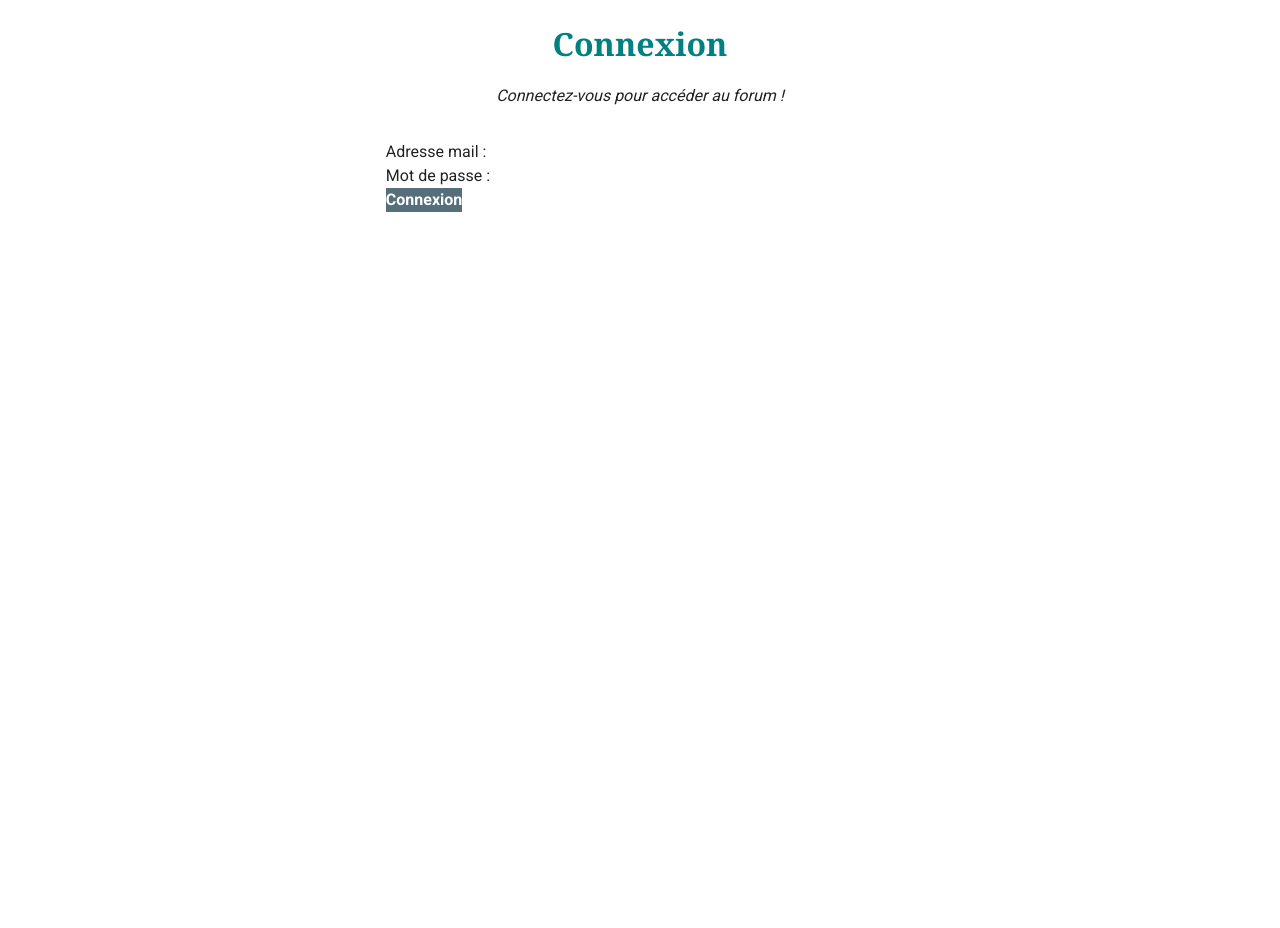
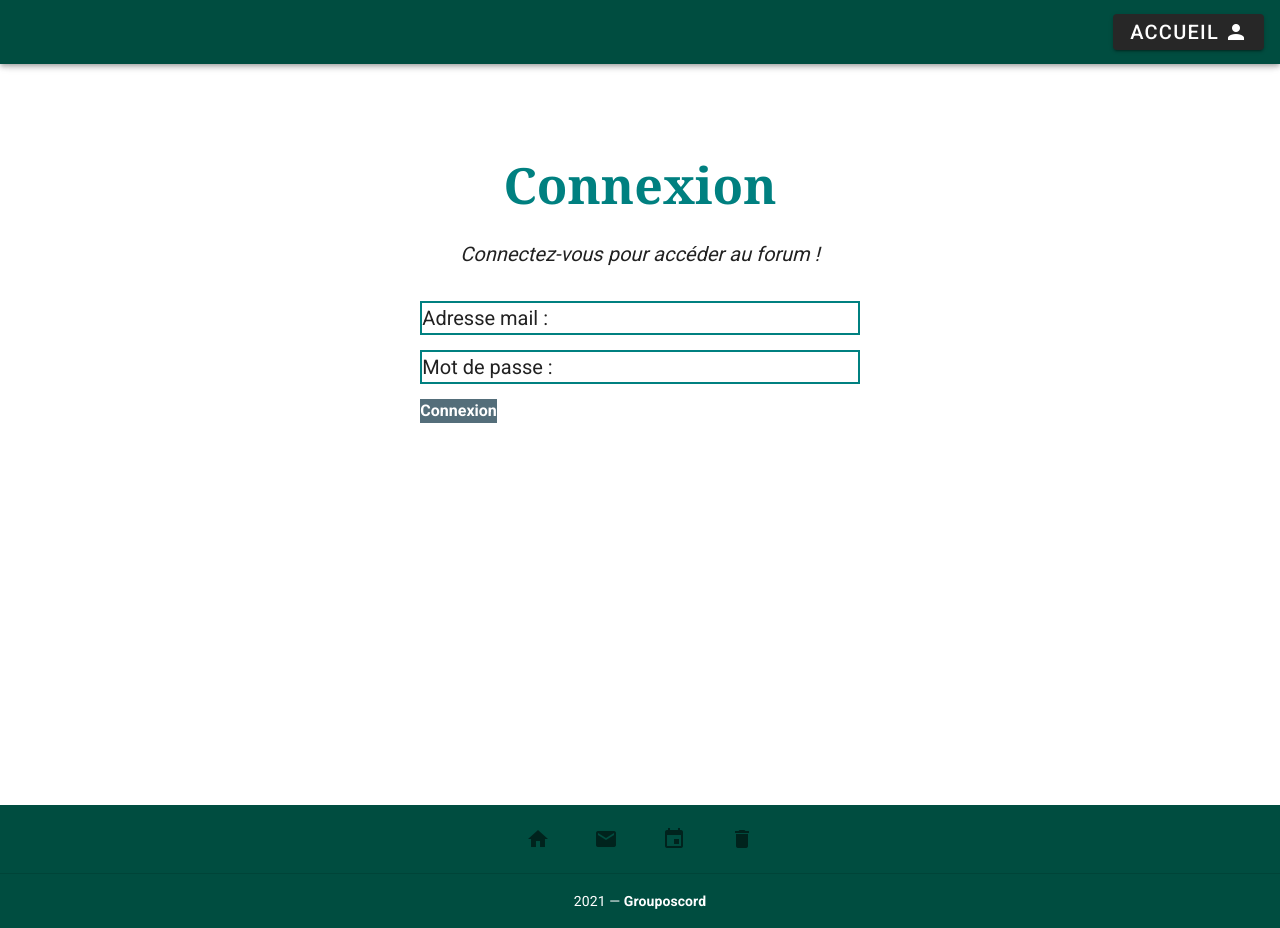
Before and after one commit to jonathan-lejeune-code/jonathanlejeunegroupomania-front, a Vue app in the folder frontend/: page /login in a window 1280 px wide. Before the commit the page ends 800 px from the top, so only its background shows below. Built offline with nearby package versions, Linux system fonts and the light colour scheme.

Commit message:
page conexion en cours

```diff
--- a/frontend/src/components/Connexionform.vue
+++ b/frontend/src/components/Connexionform.vue
@@ -62,8 +62,17 @@ export default {
     margin-right: auto;
 }
 
+.form-group{
+    font-size: 20px;
+    border: solid teal 2px;
+    margin-bottom: 15px;
+}
+
 .form-control{
-    width: 400px;
+    width: 300px;
+    height: 30px;
+
+
 }
 
 .btn-submit-color{
--- a/frontend/src/views/HomeLogin.vue
+++ b/frontend/src/views/HomeLogin.vue
@@ -1,17 +1,29 @@
 <template>
-<div class="d-flex flex-column align-items-center">
-    <h2 class="text-center subtitle pt-5 pb-4">Connexion</h2>
-    <p class="text-center font-italic">Connectez-vous pour accéder au forum !</p>
-    <ConnexionForm/>
-</div>
+<v-app>
+    <HeaderForm></HeaderForm>
+    <v-main>
+        <div class=" Form d-flex flex-column align-items-center">
+            <h2 class="H2 text-center subtitle pt-5 pb-4">Connexion</h2>
+            <p class="P text-center font-italic">Connectez-vous pour accéder au forum !</p>
+            <ConnexionForm/>
+        </div>
+    </v-main>
+
+    <Footer></Footer>
+
+</v-app>
 </template>
 
 <script>
+import HeaderForm from '../components/HeaderForm.vue'
 import ConnexionForm from '../components/ConnexionForm'
+import Footer from '../components/Footer.vue'
 export default {
-  name: 'HomeSignup',
+  name: 'HomeLogin',
   components: {
-  ConnexionForm
+    HeaderForm,
+  ConnexionForm,
+  Footer
     }
 }
 </script>
@@ -24,4 +36,15 @@ export default {
     color:teal;
     font-family: Georgia, 'Times New Roman', Times, serif ;
 }
+
+.H2{
+    font-size: 50px;
+}
+
+.P{
+    font-size: 20px;
+}
+.Form{
+    height:800px;
+}
 </style>
```
